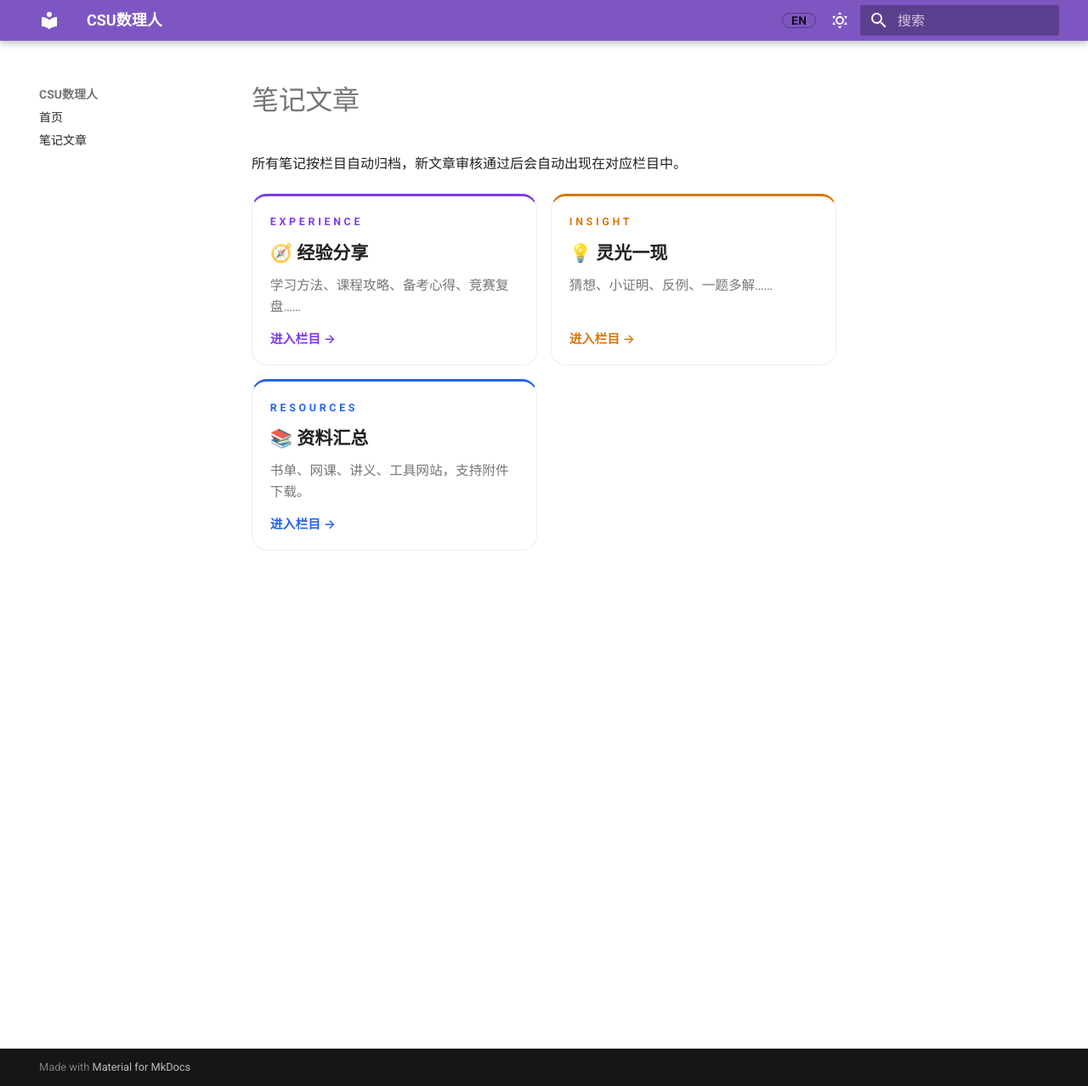
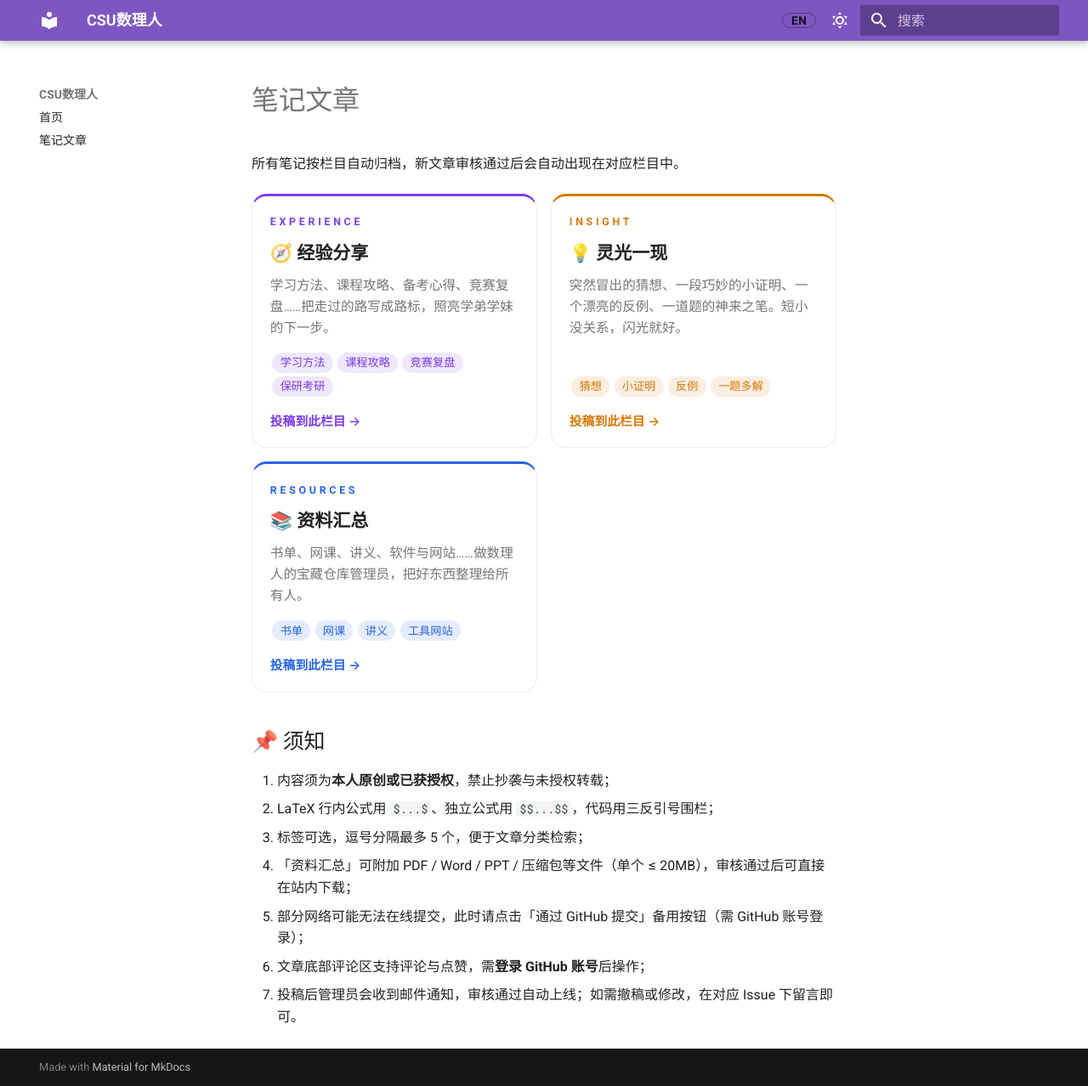
Before and after one commit to GuitarYuu/csu-shuliren, an MkDocs documentation site: the page built from docs/posts/index.md, in a window 1280 px wide and 1278 px high. Shown: the whole window at 85% size. Built offline with MkDocs 1.6.1 and Material for MkDocs 9.7.7, drawn with Linux system fonts in a browser that asks for light colours.

Commit message:
fix: posts landing cards i18n keys + restore notes section

```diff
--- a/docs/posts/index.md
+++ b/docs/posts/index.md
@@ -10,20 +10,35 @@ description: 全部笔记栏目与文章入口
 <div class="csu-cards">
   <div class="csu-card tone-violet">
     <span class="csu-card-cat">EXPERIENCE</span>
-    <p class="csu-card-title" data-i18n="posts.card.exp.title">🧭 经验分享</p>
-    <p class="csu-card-desc" data-i18n="posts.card.exp.desc">学习方法、课程攻略、备考心得、竞赛复盘……</p>
-    <a class="csu-card-link" href="experience/" data-i18n="posts.card.link">进入栏目 →</a>
+    <p class="csu-card-title" data-i18n="card.exp.title">🧭 经验分享</p>
+    <p class="csu-card-desc" data-i18n="card.exp.desc">学习方法、课程攻略、备考心得、竞赛复盘……把走过的路写成路标，照亮学弟学妹的下一步。</p>
+    <p class="csu-card-chips" data-i18n="card.exp.chips"><span>学习方法</span><span>课程攻略</span><span>竞赛复盘</span><span>保研考研</span></p>
+    <a class="csu-card-link" href="experience/" data-i18n="card.link">进入栏目 →</a>
   </div>
   <div class="csu-card tone-amber">
     <span class="csu-card-cat">INSIGHT</span>
-    <p class="csu-card-title" data-i18n="posts.card.ins.title">💡 灵光一现</p>
-    <p class="csu-card-desc" data-i18n="posts.card.ins.desc">猜想、小证明、反例、一题多解……</p>
-    <a class="csu-card-link" href="insights/" data-i18n="posts.card.link">进入栏目 →</a>
+    <p class="csu-card-title" data-i18n="card.ins.title">💡 灵光一现</p>
+    <p class="csu-card-desc" data-i18n="card.ins.desc">突然冒出的猜想、一段巧妙的小证明、一个漂亮的反例、一道题的神来之笔。短小没关系，闪光就好。</p>
+    <p class="csu-card-chips" data-i18n="card.ins.chips"><span>猜想</span><span>小证明</span><span>反例</span><span>一题多解</span></p>
+    <a class="csu-card-link" href="insights/" data-i18n="card.link">进入栏目 →</a>
   </div>
   <div class="csu-card tone-blue">
     <span class="csu-card-cat">RESOURCES</span>
-    <p class="csu-card-title" data-i18n="posts.card.res.title">📚 资料汇总</p>
-    <p class="csu-card-desc" data-i18n="posts.card.res.desc">书单、网课、讲义、工具网站，支持附件下载。</p>
-    <a class="csu-card-link" href="resources/" data-i18n="posts.card.link">进入栏目 →</a>
+    <p class="csu-card-title" data-i18n="card.res.title">📚 资料汇总</p>
+    <p class="csu-card-desc" data-i18n="card.res.desc">书单、网课、讲义、软件与网站……做数理人的宝藏仓库管理员，把好东西整理给所有人。</p>
+    <p class="csu-card-chips" data-i18n="card.res.chips"><span>书单</span><span>网课</span><span>讲义</span><span>工具网站</span></p>
+    <a class="csu-card-link" href="resources/" data-i18n="card.link">进入栏目 →</a>
   </div>
 </div>
+
+<h2 data-i18n="sec.notes">📌 须知</h2>
+
+<ol>
+  <li data-i18n="note.1">内容须为<strong>本人原创或已获授权</strong>，禁止抄袭与未授权转载；</li>
+  <li data-i18n="note.2">LaTeX 行内公式用 <code>$...$</code>、独立公式用 <code>$$...$$</code>，代码用三反引号围栏；</li>
+  <li data-i18n="note.3">标签可选，逗号分隔最多 5 个，便于文章分类检索；</li>
+  <li data-i18n="note.4">「资料汇总」可附加 PDF / Word / PPT / 压缩包等文件（单个 ≤ 20MB），审核通过后可直接在站内下载；</li>
+  <li data-i18n="note.5">部分网络可能无法在线提交，此时请点击「通过 GitHub 提交」备用按钮（需 GitHub 账号登录）；</li>
+  <li data-i18n="note.6">文章底部评论区支持评论与点赞，需<strong>登录 GitHub 账号</strong>后操作；</li>
+  <li data-i18n="note.7">投稿后管理员会收到邮件通知，审核通过自动上线；如需撤稿或修改，在对应 Issue 下留言即可。</li>
+</ol>
```
